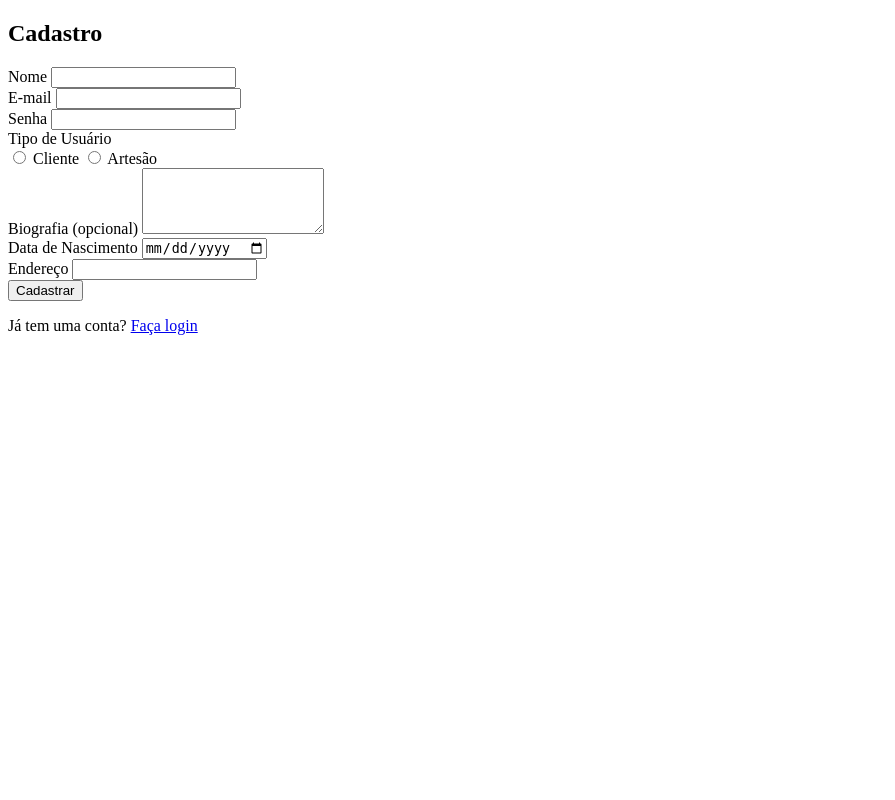
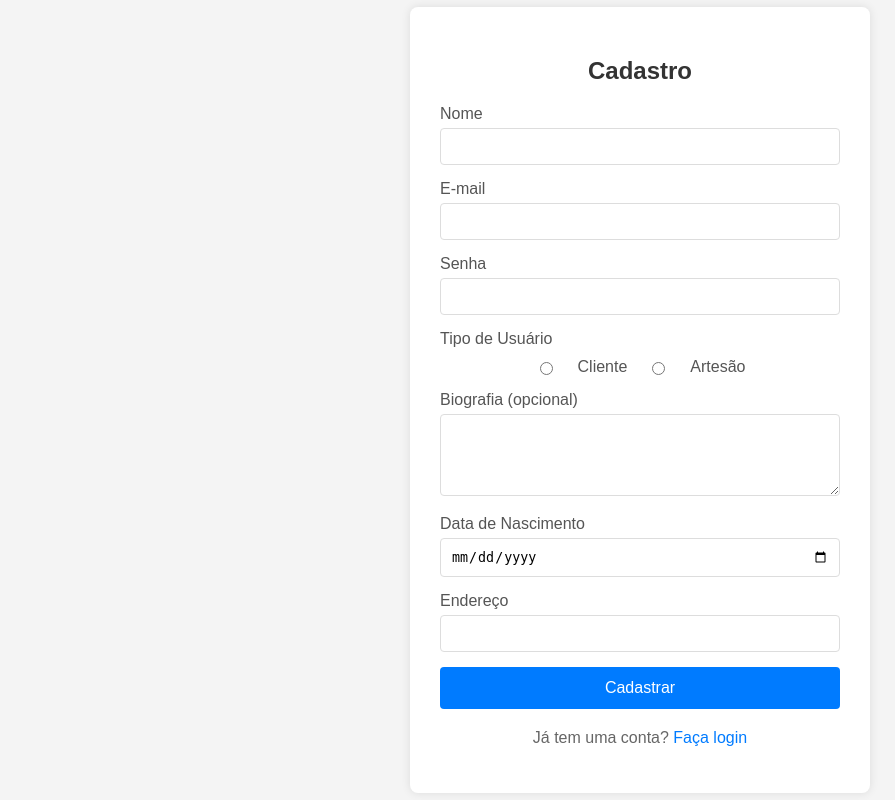
Before and after one commit to GabrielBReis/Artelie, a Flask app: page /success in a window 1280 px wide. Shown: the whole page, without its empty margins (0-895 px from the left). Run offline with Flask 3, Linux system fonts and the light colour scheme.

Commit message:
Corrigindo bug ao adicionar estilo, *Samplix (Joao) estava errado

```diff
--- a/app.py
+++ b/app.py
@@ -1,5 +1,8 @@
 # Importa o Flask, render_template (para renderizar HTML) e request (para acessar dados de requisições)
 from flask import Flask, render_template, request, redirect, url_for, flash
+import os
+
+# Importa o módulo os para manipulação de caminhos de arquivos (opcional)
 
 # Cria uma instância da aplicação Flask
 app = Flask(__name__)
@@ -9,7 +12,7 @@ app.secret_key = 'supersecretkey' # Mude esta chave em produção!
 # --- Rota para a página de Login ---
 # Esta rota responde a requisições GET para a raiz ('/') e para '/login'
 @app.route('/', methods=['GET', 'POST'])
-@app.route('/Artelie\apresentacao\view\templates\login.html', methods=['GET', 'POST'])
+#@app.route('/Artelie/apresentacao/view/templates/login.html', methods=['GET', 'POST'])
 def login():
     """
     Renderiza a página de login e processa as submissões do formulário de login.
@@ -29,24 +32,18 @@ def login():
             # Permanece na página de login para que o usuário possa tentar novamente
             return render_template('login.html')
     # Se for uma requisição GET, apenas renderiza o formulário de login
-    return render_template('Artelie\apresentacao\view\templates\login.html')
+    return render_template('login.html')
 
-# --- Rota para a página de Cadastro ---
-# Esta rota responde a requisições GET e POST para '/register'
 @app.route('/register', methods=['GET', 'POST'])
 def register():
     """
     Renderiza a página de cadastro e processa as submissões do formulário de cadastro.
     """
     if request.method == 'POST':
-        # Obtém os dados do formulário de cadastro
         new_username = request.form['new_username']
         new_password = request.form['new_password']
         confirm_password = request.form['confirm_password']
 
-        # --- Lógica de Cadastro Simplificada (APENAS PARA EXEMPLO) ---
-        # Em uma aplicação real, você faria validações mais complexas
-        # e salvaria os dados no banco de dados.
         if new_password != confirm_password:
             flash('As senhas não coincidem.', 'error')
             return render_template('cadastro.html') # Permanece na página de cadastro
@@ -68,8 +65,6 @@ def success():
     """
     return render_template('cadastro.html')
 
-# --- Executa a aplicação ---
-# Isso só acontece se o script for executado diretamente (não importado como módulo)
 if __name__ == '__main__':
     # Define o modo de depuração para True (útil para desenvolvimento, desative em produção)
     app.run(debug=True)
--- /dev/null
+++ b/static/estilo.css
@@ -0,0 +1,98 @@
+body {
+    font-family: Arial, sans-serif;
+    background-color: #f4f4f4;
+    display: flex;
+    justify-content: center;
+    align-items: center;
+    min-height: 100vh;
+    margin: 0;
+}
+
+.container {
+    background-color: #fff;
+    padding: 30px;
+    border-radius: 8px;
+    box-shadow: 0 0 10px rgba(0, 0, 0, 0.1);
+    width: 100%;
+    max-width: 400px;
+    text-align: center;
+}
+
+h2 {
+    margin-bottom: 20px;
+    color: #333;
+}
+
+.input-group {
+    margin-bottom: 15px;
+    text-align: left;
+}
+
+.input-group label {
+    display: block;
+    margin-bottom: 5px;
+    color: #555;
+}
+
+.input-group input[type="email"],
+.input-group input[type="password"],
+.input-group input[type="text"],
+.input-group input[type="date"],
+.input-group textarea {
+    width: 100%;
+    padding: 10px;
+    border: 1px solid #ddd;
+    border-radius: 4px;
+    box-sizing: border-box; /* Garante que o padding não aumente a largura total */
+}
+
+.input-group textarea {
+    resize: vertical; /* Permite redimensionar verticalmente */
+}
+
+button {
+    background-color: #007bff;
+    color: white;
+    padding: 12px 20px;
+    border: none;
+    border-radius: 4px;
+    cursor: pointer;
+    font-size: 16px;
+    width: 100%;
+    transition: background-color 0.3s ease;
+}
+
+button:hover {
+    background-color: #0056b3;
+}
+
+p {
+    margin-top: 20px;
+    color: #666;
+}
+
+p a {
+    color: #007bff;
+    text-decoration: none;
+}
+
+p a:hover {
+    text-decoration: underline;
+}
+
+.radio-group {
+    display: flex;
+    gap: 20px; /* Espaço entre os radio buttons */
+    margin-top: 10px;
+    justify-content: center; /* Centraliza os radios no grupo */
+}
+
+.radio-group input[type="radio"] {
+    margin-right: 5px;
+}
+
+.radio-group label {
+    display: inline-block; /* Garante que o label esteja na mesma linha do radio */
+    margin-bottom: 0; /* Remove a margem inferior padrão de labels */
+    cursor: pointer;
+}
--- a/apresentacao/view/templates/cadastro.html
+++ b/templates/cadastro.html
@@ -4,7 +4,7 @@
     <meta charset="UTF-8">
     <meta name="viewport" content="width=device-width, initial-scale=1.0">
     <title>Cadastro</title>
-    <link rel="stylesheet" href="estilo.css">
+    <link rel="stylesheet" href="{{ url_for('static', filename='estilo.css') }}">
 </head>
 <body>
     <div class="container">
--- a/apresentacao/view/templates/login.html
+++ b/templates/login.html
@@ -4,7 +4,7 @@
     <meta charset="UTF-8">
     <meta name="viewport" content="width=device-width, initial-scale=1.0">
     <title>Login</title>
-    <link rel="stylesheet" href="estilo.css">
+    <link rel="stylesheet" href="{{ url_for('static', filename='estilo.css') }}">
 </head>
 <body>
     <div class="container">
```
Also changed, not shown: apresentacao/view/templates/estilo/estilo.css (deleted).
